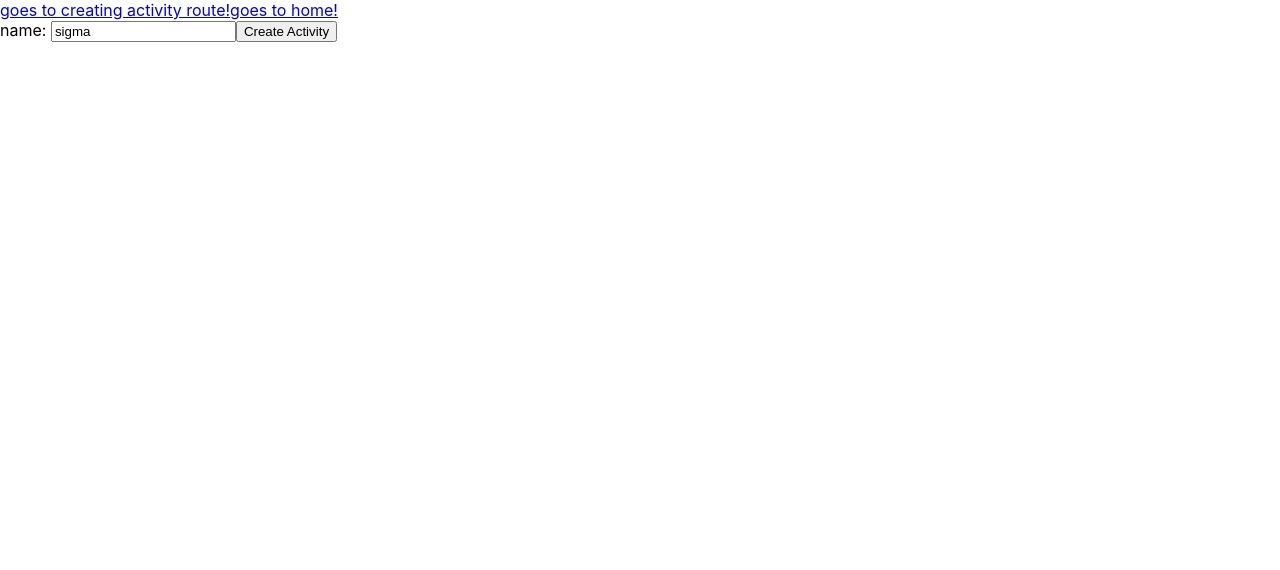
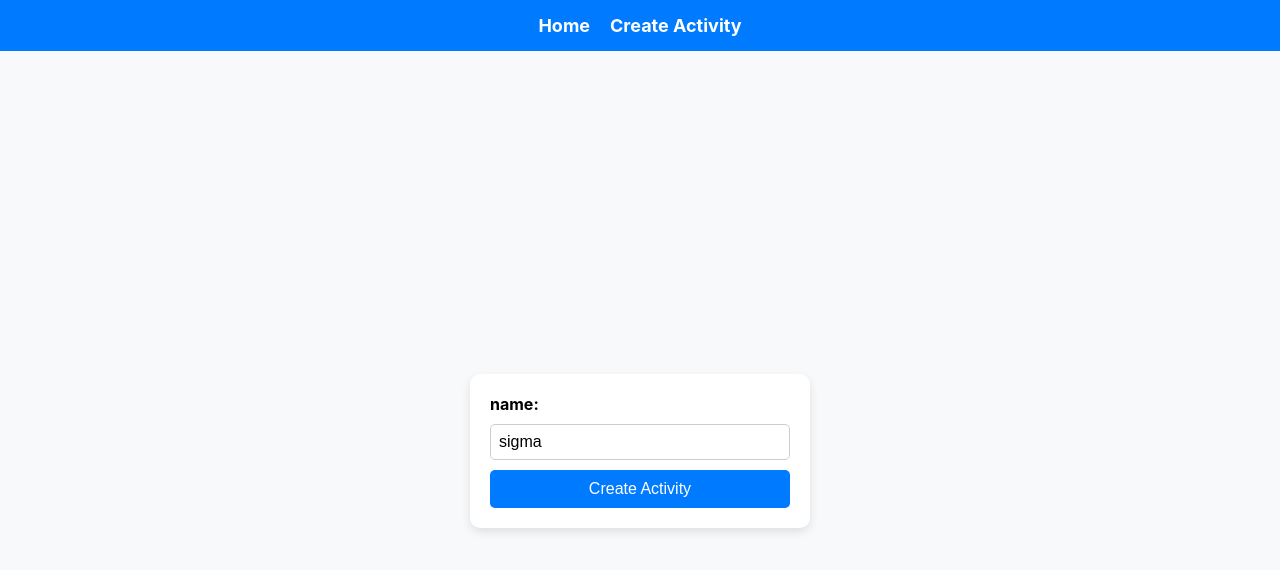
Before and after one commit to AbhinavS8/activity-scheduler, a React (Create React App) app in the folder client/: page /createactivity in a window 1280 px wide. Shown: the top 570 px of the page. Built offline with nearby package versions, Linux system fonts and the light colour scheme.

Commit message:
added some styling for all pages

```diff
--- a/client/src/App.js
+++ b/client/src/App.js
@@ -1,17 +1,17 @@
-import './App.css';
-import {BrowserRouter as Router, Route, Routes,Link} from 'react-router-dom'
-import Home from "./pages/Home"
-import CreateAct from "./pages/CreateAct"
-import Activity from "./pages/Activity"
+import "./Navbar.css"; // Import the CSS file
+import { BrowserRouter as Router, Route, Routes, Link } from "react-router-dom";
+import Home from "./pages/Home";
+import CreateAct from "./pages/CreateAct";
+import Activity from "./pages/Activity";
 
-
-function App() { //route structure
-
+function App() {
   return (
     <div>
       <Router>
-      <Link to="/createactivity">goes to creating activity route!</Link>
-      <Link to="/">goes to home!</Link>
+        <nav className="navbar">
+          <Link to="/">Home</Link>
+          <Link to="/createactivity">Create Activity</Link>
+        </nav>
         <Routes>
           <Route path="/" element={<Home />} />
           <Route path="/createactivity" element={<CreateAct />} />
--- /dev/null
+++ b/client/src/Navbar.css
@@ -0,0 +1,21 @@
+/* Navbar.css */
+.navbar {
+    display: flex;
+    justify-content: center;
+    gap: 20px;
+    background-color: #007bff;
+    padding: 15px;
+    box-shadow: 0px 4px 10px rgba(0, 0, 0, 0.1);
+  }
+
+  .navbar a {
+    text-decoration: none;
+    color: white;
+    font-size: 18px;
+    font-weight: bold;
+    transition: color 0.3s ease-in-out;
+  }
+
+  .navbar a:hover {
+    color: #f8f9fa;
+  }
--- /dev/null
+++ b/client/src/pages/Activity.css
@@ -0,0 +1,30 @@
+/* Activity.css */
+.activity-container {
+    display: flex;
+    justify-content: center;
+    align-items: center;
+    height: 100vh;
+    background-color: #f4f4f4;
+    font-family: Arial, sans-serif;
+  }
+
+  .activity-box {
+    background: white;
+    padding: 20px;
+    border-radius: 10px;
+    box-shadow: 0px 4px 10px rgba(0, 0, 0, 0.1);
+    text-align: center;
+    width: 300px;
+  }
+
+  .activity-title {
+    font-size: 24px;
+    font-weight: bold;
+    color: #333;
+  }
+
+  .activity-description {
+    font-size: 18px;
+    color: #666;
+    margin-top: 10px;
+  }
--- a/client/src/pages/Activity.js
+++ b/client/src/pages/Activity.js
@@ -1,18 +1,26 @@
-import React, { useEffect, useState } from "react"
-import { useParams } from "react-router-dom"
-import axios from "axios"
+import React, { useEffect, useState } from "react";
+import { useParams } from "react-router-dom";
+import axios from "axios";
+import "./Activity.css"; // Import CSS
 
 function Activity() {
-    let { id } = useParams()
+    let { id } = useParams();
     const [activityObject, setActivityObject] = useState({});
 
     useEffect(() => {
-        axios.get(`http://localhost:3001/activities/byId/${id}`).then((response) =>
-        {
+        axios.get(`http://localhost:3001/activities/byId/${id}`).then((response) => {
             setActivityObject(response.data);
-        })
-    }, [])
-    return(<div>{activityObject.name}</div>)
+        });
+    }, []);
+
+    return (
+        <div className="activity-container">
+            <div className="activity-box">
+                <div className="activity-title">{activityObject.name}</div>
+                <div className="activity-description">ID: {activityObject.id}</div>
+            </div>
+        </div>
+    );
 }
 
-export default Activity
+export default Activity;
--- /dev/null
+++ b/client/src/pages/CreateAct.css
@@ -0,0 +1,51 @@
+/* CreateAct.css */
+.createActivityPage {
+    display: flex;
+    flex-direction: column;
+    align-items: center;
+    justify-content: center;
+    height: 100vh;
+    background-color: #f8f9fa;
+  }
+
+  form {
+    display: flex;
+    flex-direction: column;
+    gap: 10px;
+    background: white;
+    padding: 20px;
+    border-radius: 10px;
+    box-shadow: 0px 4px 10px rgba(0, 0, 0, 0.1);
+    width: 300px;
+  }
+
+  label {
+    font-weight: bold;
+  }
+
+  #inputCreateActivity {
+    padding: 8px;
+    border: 1px solid #ccc;
+    border-radius: 5px;
+    font-size: 16px;
+  }
+
+  button {
+    background-color: #007bff;
+    color: white;
+    padding: 10px;
+    border: none;
+    border-radius: 5px;
+    cursor: pointer;
+    font-size: 16px;
+    transition: background 0.3s ease-in-out;
+  }
+
+  button:hover {
+    background-color: #0056b3;
+  }
+
+  span {
+    color: red;
+    font-size: 12px;
+  }
--- a/client/src/pages/CreateAct.js
+++ b/client/src/pages/CreateAct.js
@@ -1,6 +1,7 @@
 import {Formik, Form, Field, ErrorMessage} from "formik"
 import * as Yup from "yup"
 import axios from "axios"
+import "./CreateAct.css"
 
 function CreateAct() {
     const initialValues = {
--- /dev/null
+++ b/client/src/pages/Home.css
@@ -0,0 +1,37 @@
+/* Home.css */
+.App {
+    display: flex;
+    flex-direction: column;
+    align-items: center;
+    justify-content: center;
+    min-height: 100vh;
+    background-color: #f4f4f4;
+    font-family: Arial, sans-serif;
+  }
+
+  .activity {
+    width: 300px;
+    padding: 15px;
+    margin: 10px;
+    background: white;
+    border-radius: 8px;
+    box-shadow: 0 4px 6px rgba(0, 0, 0, 0.1);
+    transition: transform 0.2s, box-shadow 0.2s;
+    cursor: pointer;
+    text-align: center;
+  }
+
+  .activity:hover {
+    transform: scale(1.05);
+    box-shadow: 0 6px 12px rgba(0, 0, 0, 0.2);
+  }
+
+  .activity div {
+    font-size: 18px;
+    font-weight: bold;
+    color: #333;
+  }
+
+  .activity:hover div {
+    color: #007bff;
+  }
--- a/client/src/pages/Home.js
+++ b/client/src/pages/Home.js
@@ -2,7 +2,7 @@ import React from 'react'
 import axios from "axios";
 import {useEffect, useState} from "react";
 import { useNavigate } from "react-router-dom"
-
+import "./Home.css"
 
 function Home() {
 
@@ -21,7 +21,8 @@ function Home() {
       {listActivities.map((value, key) => {
 
         return (<div className='activity' onClick={() =>
-          navigate(`/activity/${value.id}`)        }>
+          navigate(`/activity/${value.id}`)
+          }>
         <div>{value.name} id: {value.id}</div>
       </div>
       );
```
Lines whose indentation alone changed are shown as unchanged.
